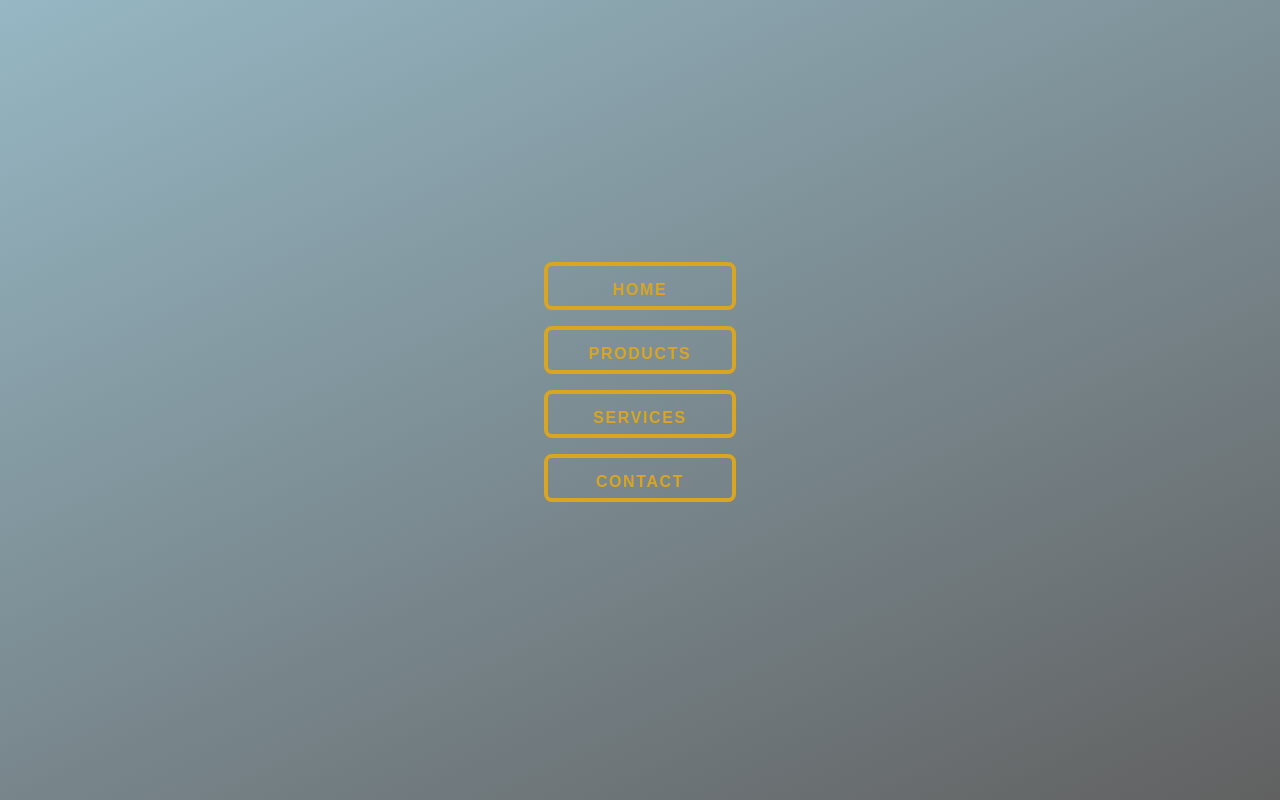
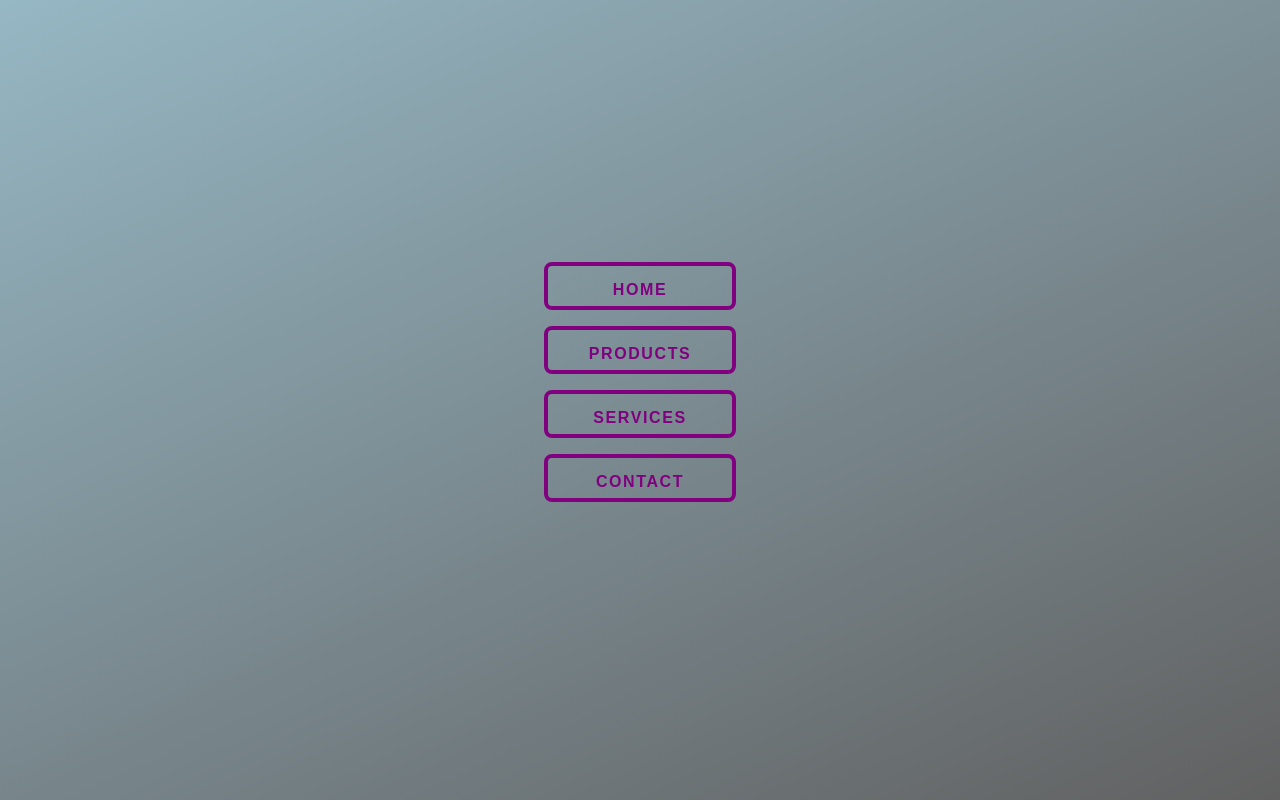
Before and after one commit to FaizulHassan-Rhine/components_library, a React (Create React App) app: page / in a window 1280 px wide. Built offline with nearby package versions, Linux system fonts and the light colour scheme.

Commit message:
add some change on button color

```diff
--- a/src/Components/Button/Button.css
+++ b/src/Components/Button/Button.css
@@ -614,7 +614,7 @@ nav ul {
 }
 
 nav ul li {
-  --c: goldenrod;
+  --c: purple;
   color: var(--c);
   font-size: 16px;
   border: 0.3em solid var(--c);
@@ -648,7 +648,7 @@ nav ul li span {
 }
 
 nav ul li:hover {
-  color: black;
+  color: white;
 }
 
 nav ul li:hover span {
```
